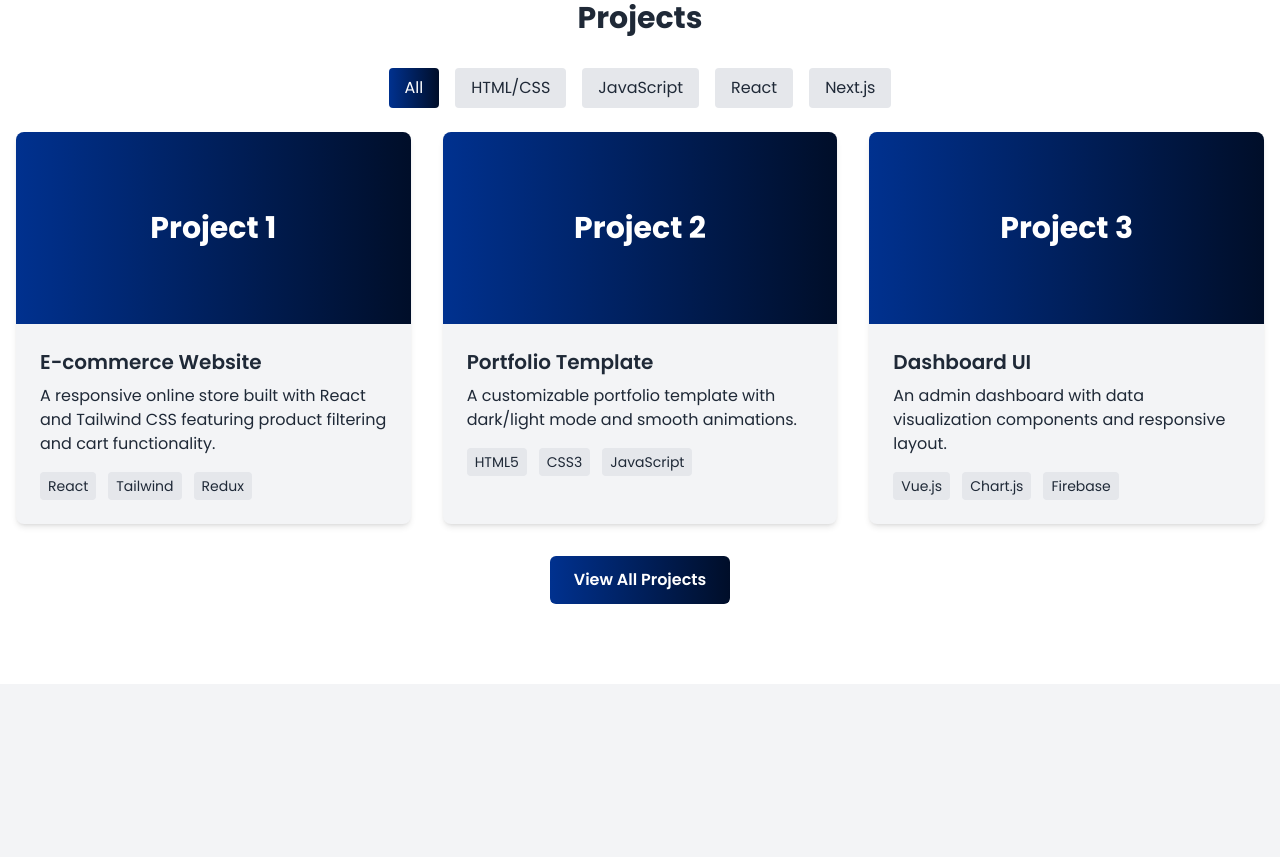
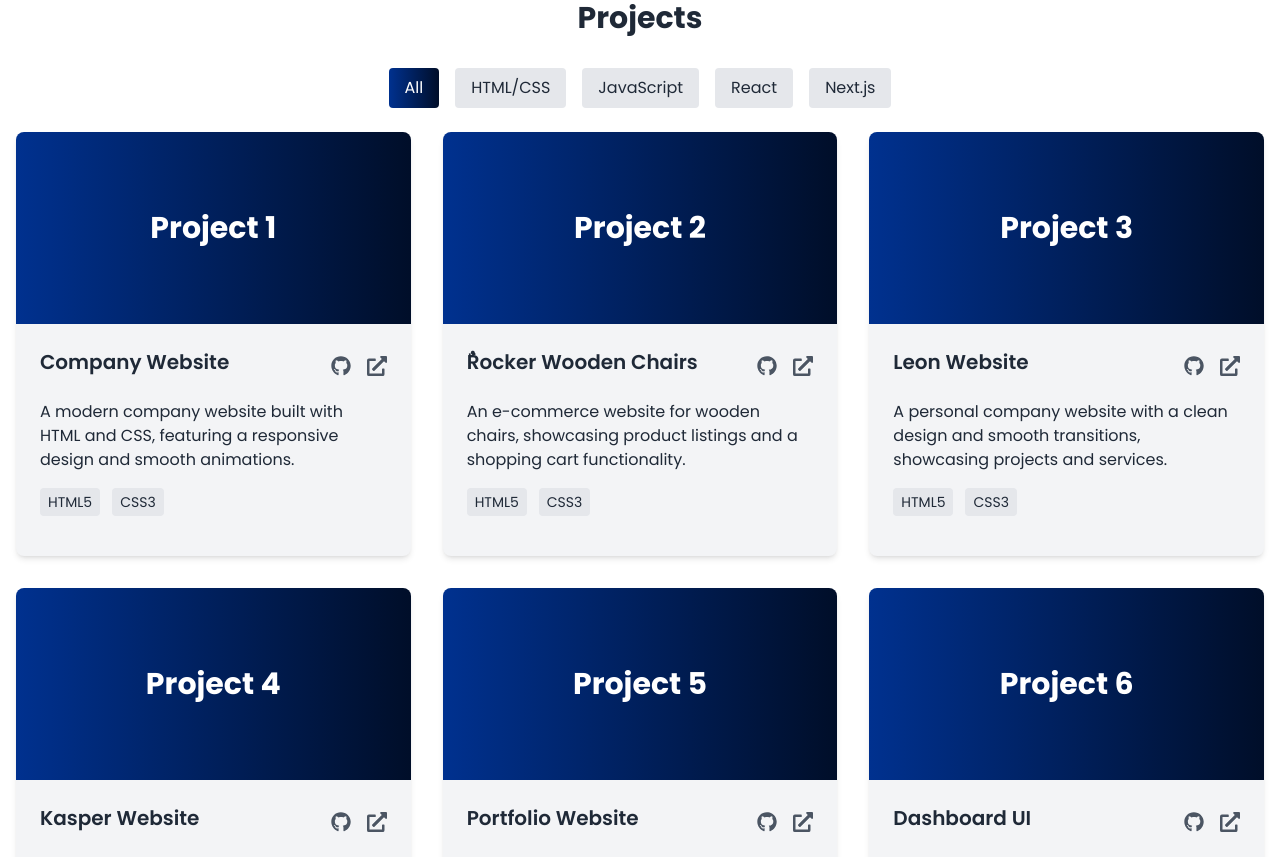
Before and after one commit to abdoBadawy74/new_portfolio, a Next.js app: page / in a window 1280 px wide. Shown: the part 1940-2797 px from the top of the page. Before the commit the page ends 2624 px from the top, so only its background shows below. Built offline with nearby package versions, Linux system fonts and the light colour scheme.

Commit message:
Add framer-motion dependency for enhanced animations

```diff
--- a/components/Projects/Projects.jsx
+++ b/components/Projects/Projects.jsx
@@ -1,5 +1,101 @@
 "use client";
-import React, { useState } from 'react';
+import { useState } from 'react';
+import { FaGithub, FaExternalLinkAlt } from 'react-icons/fa';
+
+const projects = [
+    {
+        id: 1,
+        title: "Company Website",
+        description: "A modern company website built with HTML and CSS, featuring a responsive design and smooth animations.",
+        tags: ["HTML5", "CSS3",],
+        dataTags: "html css",
+        delay: "0.1s",
+        githubLink: "https://github.com/abdoBadawy74/template1",
+        liveDemoLink: "https://abdobadawy74.github.io/template1/"
+
+    },
+    {
+        id: 2,
+        title: "ٌRocker Wooden Chairs",
+        description: "An e-commerce website for wooden chairs, showcasing product listings and a shopping cart functionality.",
+        tags: ["HTML5", "CSS3",],
+        dataTags: "html css",
+        delay: "0.2s",
+        githubLink: "https://github.com/abdoBadawy74/Template_2",
+        liveDemoLink: "https://abdobadawy74.github.io/Template_2/"
+    },
+    {
+        id: 3,
+        title: "Leon Website",
+        description: "A personal company website with a clean design and smooth transitions, showcasing projects and services.",
+        tags: ["HTML5", "CSS3",],
+        dataTags: "html css",
+        delay: "0.3s",
+        githubLink: "https://github.com/abdoBadawy74/Template_4",
+        liveDemoLink: "https://abdobadawy74.github.io/Template_4/"
+    },
+    {
+        id: 4,
+        title: "Kasper Website",
+        description: "A personal website with a unique design, featuring a portfolio section and contact form.",
+        tags: ["HTML5", "CSS3",],
+        dataTags: "html css",
+        delay: "0.4s",
+        githubLink: "https://github.com/abdoBadawy74/template5",
+        liveDemoLink: "https://abdobadawy74.github.io/template5/"
+    },
+    {
+        id: 5,
+        title: "Portfolio Website",
+        description: "A personal portfolio website showcasing projects, skills, and contact information.",
+        tags: ["HTML5", "CSS3",],
+        dataTags: "html css",
+        delay: "0.5s",
+        githubLink: "https://github.com/abdoBadawy74/Template_6",
+        liveDemoLink: "https://abdobadawy74.github.io/Template_6/"
+    },
+    {
+        id: 6,
+        title: "Dashboard UI",
+        description: "A dashboard UI design with charts and tables, built using HTML and CSS.",
+        tags: ["HTML5", "CSS3",],
+        dataTags: "html css",
+        delay: "0.6s",
+        githubLink: "https://github.com/abdoBadawy74/Template7",
+        liveDemoLink: "https://abdobadawy74.github.io/Template7/"
+    },
+    {
+        id: 7,
+        title: "Nike Collection",
+        description: "A Nike collection website showcasing various products with a modern design.",
+        tags: ["HTML5", "CSS3",],
+        dataTags: "html css",
+        delay: "0.7s",
+        githubLink: "https://github.com/abdoBadawy74/Template_8",
+        liveDemoLink:"https://abdobadawy74.github.io/Template_8/"
+    },
+    {
+        id: 8,
+        title: "Hotels Website",
+        description: "A hotel booking website with a user-friendly interface and responsive design.",
+        tags: ["HTML5", "CSS3",],
+        dataTags: "html css",
+        delay: "0.8s",
+        githubLink : "https://github.com/abdoBadawy74/Template_9",
+        liveDemoLink: "https://abdobadawy74.github.io/Template_9/"
+    },
+    {
+        id: 9,
+        title: "Food Website",
+        description: "A restaurant website with a menu, reservation system, and contact form.",
+        tags: ["HTML5", "CSS3",],
+        dataTags: "html css",
+        delay: "0.9s",
+        githubLink: "https://github.com/abdoBadawy74/Template_10",
+        liveDemoLink: "https://abdobadawy74.github.io/Template_10/"
+    }
+
+];
 
 export default function Projects() {
     const [activeFilter, setActiveFilter] = useState('all');
@@ -9,12 +105,11 @@ export default function Projects() {
     };
 
     return (
-    // <!-- Projects Section -->
-    <section id="projects" className="section-padding bg-white">
+        <section id="projects" className="bg-white section-padding">
             <div className="container mx-auto px-4">
-        <h2 className="text-3xl font-bold mb-8 text-center fade-in">Projects</h2>
+                <h2 className="text-3xl text-center fade-in font-bold mb-8">Projects</h2>
 
-        <div className="flex justify-center mb-6 space-x-4 fade-in">
+                <div className="flex justify-center fade-in mb-6 space-x-4">
                     <button
                         className={`project-filter-btn px-4 py-2 rounded ${activeFilter === 'all' ? 'bg-gradient-primary text-white' : 'bg-gray-200'}`}
                         onClick={() => handleFilterClick('all')}
@@ -47,65 +142,54 @@ export default function Projects() {
                     </button>
                 </div>
 
-        <div className="grid grid-cols-1 md:grid-cols-2 lg:grid-cols-3 gap-8">
+                <div className="grid grid-cols-1 gap-8 lg:grid-cols-3 md:grid-cols-2">
+                    {projects.map((project) => (
+
                         <div
-            className="project-item bg-gray-100 rounded-lg overflow-hidden shadow-md hover:shadow-lg transition fade-in"
-            data-tags="react js"
-            style={{ display: activeFilter === 'all' || 'react js'.includes(activeFilter) ? 'block' : 'none', transitionDelay: '0.1s' }}
+                            key={project.id}
+                            className="bg-gray-100 rounded-lg shadow-md fade-in hover:shadow-lg overflow-hidden project-item transition-shadow"
+                            data-tags={project.dataTags}
+                            style={{ display: activeFilter === 'all' || project.dataTags.includes(activeFilter) ? 'block' : 'none', transitionDelay: project.delay }}
                         >
-            <div className="h-48 bg-gradient-primary flex items-center justify-center text-white">
-              <span className="text-3xl font-bold">Project 1</span>
+                            <div className="flex bg-gradient-primary h-48 justify-center text-white items-center">
+                                <span className="text-3xl font-bold">{`Project ${project.id}`}</span>
                             </div>
                             <div className="p-6">
-              <h3 className="text-xl font-semibold mb-2">E-commerce Website</h3>
-              <p className="mb-4">A responsive online store built with React and Tailwind CSS featuring product filtering and cart functionality.</p>
-              <div className="flex space-x-3">
-                <span className="bg-gray-200 px-2 py-1 rounded text-sm">React</span>
-                <span className="bg-gray-200 px-2 py-1 rounded text-sm">Tailwind</span>
-                <span className="bg-gray-200 px-2 py-1 rounded text-sm">Redux</span>
+                                <div className="flex justify-between items-center mb-4">
+                                    <h3 className="text-xl font-semibold mb-2">{project.title}</h3>
+                                    <div className="flex space-x-4">
+                                        <a
+                                            href={project.githubLink}
+                                            target="_blank"
+                                            rel="noopener noreferrer"
+                                            className="text-gray-600 hover:text-black transition"
+                                        >
+                                            <FaGithub size={20} />
+                                        </a>
+                                        <a
+                                            href={project.liveDemoLink}
+                                            target="_blank"
+                                            rel="noopener noreferrer"
+                                            className="text-gray-600 hover:text-black transition"
+                                        >
+                                            <FaExternalLinkAlt size={20} />
+                                        </a>
                                     </div>
                                 </div>
+                                <p className="mb-4">{project.description}</p>
+                                <div className="flex mb-4 space-x-3">
+                                    {project.tags.map((tag, index) => (
+                                        <span key={index} className="bg-gray-200 rounded text-sm px-2 py-1">{tag}</span>
+                                    ))}
                                 </div>
-          <div
-            className="project-item bg-gray-100 rounded-lg overflow-hidden shadow-md hover:shadow-lg transition fade-in"
-            data-tags="html css"
-            style={{ display: activeFilter === 'all' || 'html css'.includes(activeFilter) ? 'block' : 'none', transitionDelay: '0.2s' }}
-          >
-            <div className="h-48 bg-gradient-primary flex items-center justify-center text-white">
-              <span className="text-3xl font-bold">Project 2</span>
-            </div>
-            <div className="p-6">
-              <h3 className="text-xl font-semibold mb-2">Portfolio Template</h3>
-              <p className="mb-4">A customizable portfolio template with dark/light mode and smooth animations.</p>
-              <div className="flex space-x-3">
-                <span className="bg-gray-200 px-2 py-1 rounded text-sm">HTML5</span>
-                <span className="bg-gray-200 px-2 py-1 rounded text-sm">CSS3</span>
-                <span className="bg-gray-200 px-2 py-1 rounded text-sm">JavaScript</span>
+
                             </div>
                         </div>
-          </div>
-          <div
-            className="project-item bg-gray-100 rounded-lg overflow-hidden shadow-md hover:shadow-lg transition fade-in"
-            data-tags="vue js"
-            style={{ display: activeFilter === 'all' || 'vue js'.includes(activeFilter) ? 'block' : 'none', transitionDelay: '0.3s' }}
-          >
-            <div className="h-48 bg-gradient-primary flex items-center justify-center text-white">
-              <span className="text-3xl font-bold">Project 3</span>
-            </div>
-            <div className="p-6">
-              <h3 className="text-xl font-semibold mb-2">Dashboard UI</h3>
-              <p className="mb-4">An admin dashboard with data visualization components and responsive layout.</p>
-              <div className="flex space-x-3">
-                <span className="bg-gray-200 px-2 py-1 rounded text-sm">Vue.js</span>
-                <span className="bg-gray-200 px-2 py-1 rounded text-sm">Chart.js</span>
-                <span className="bg-gray-200 px-2 py-1 rounded text-sm">Firebase</span>
-              </div>
-            </div>
-          </div>
+                    ))}
                 </div>
 
                 <div className="text-center mt-8">
-          <a href="projects.html" className="inline-block bg-gradient-primary text-white px-6 py-3 rounded-md font-semibold hover:opacity-90 transition">View All Projects</a>
+                    <a href="projects.html" className="bg-gradient-primary rounded-md text-white font-semibold hover:opacity-90 inline-block px-6 py-3 transition">View All Projects</a>
                 </div>
             </div>
         </section>
--- a/package.json
+++ b/package.json
@@ -9,6 +9,7 @@
     "lint": "next lint"
   },
   "dependencies": {
+    "framer-motion": "^12.5.0",
     "next": "15.1.7",
     "react": "^19.0.0",
     "react-dom": "^19.0.0",
```
Also changed, not shown: 1 other file (tests, documents, lock files or other folders). Lines whose indentation alone changed are shown as unchanged.
